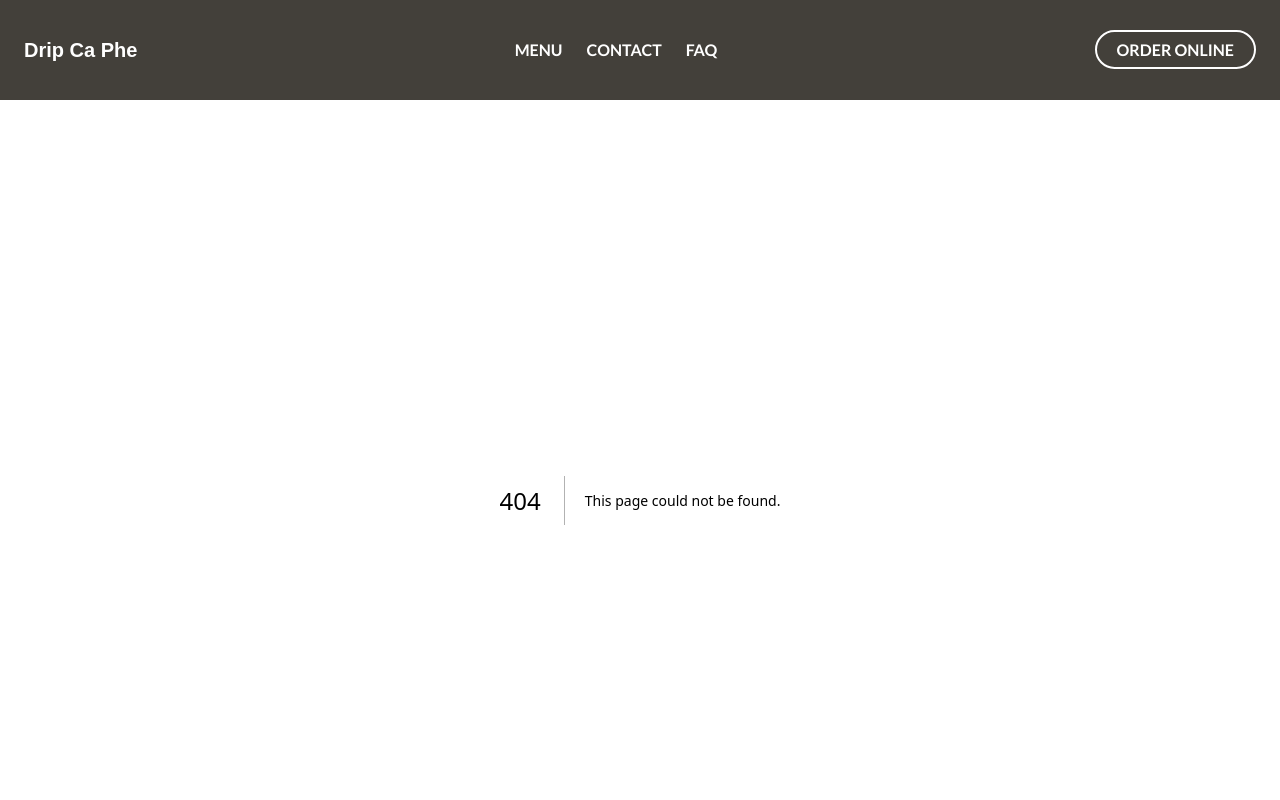
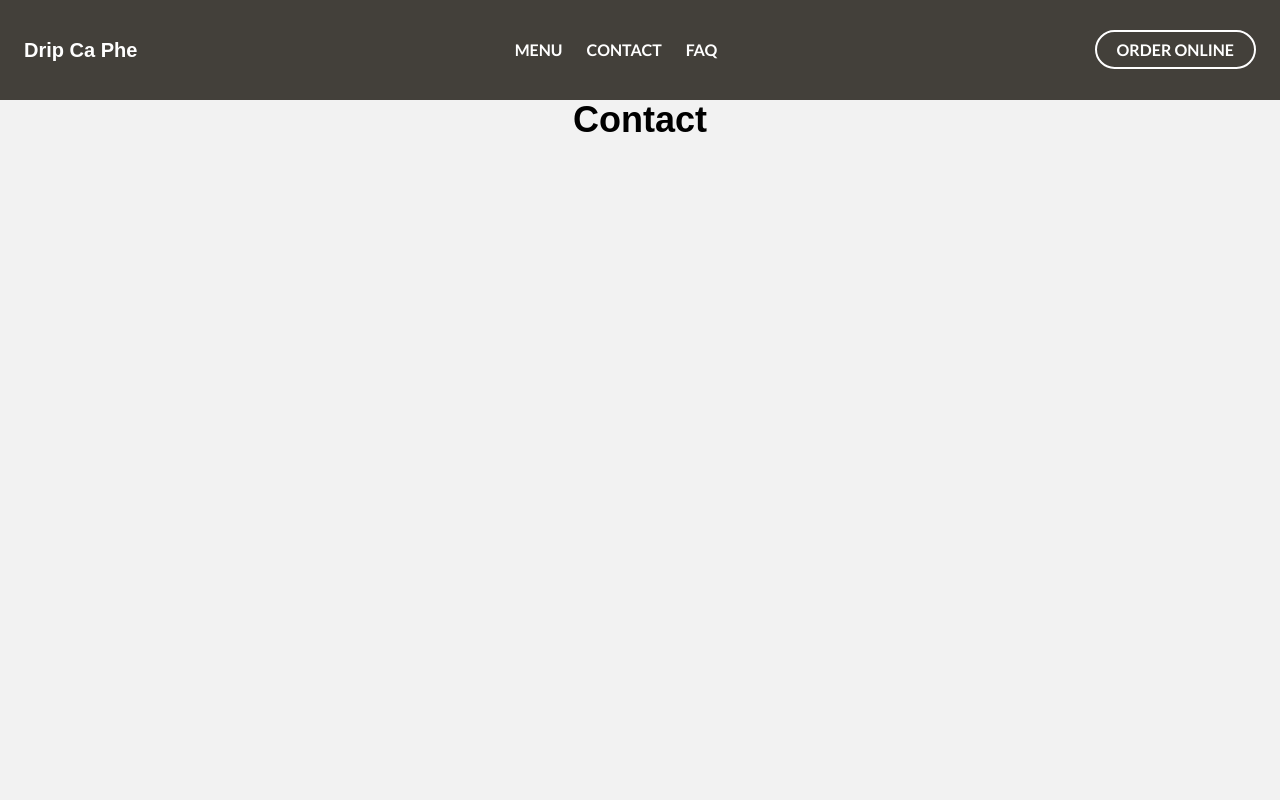
Before and after one commit to lilyv-lai/drip-ca-phe, a Next.js app: page /contact in a window 1280 px wide. Before the commit this address had no page. Shown: the top 800 px of the page. Built offline with nearby package versions, Linux system fonts and the light colour scheme.

Commit message:
added menu, contact, and faq page

```diff
--- /dev/null
+++ b/src/app/contact/page.tsx
@@ -0,0 +1,9 @@
+import { lora } from '../fonts';
+
+export default function Contact() {
+  return (
+      <div className="flex flex-col items-center justify-start min-h-screen text-black">
+        <h1 className="text-4xl font-bold mb-4">Contact</h1>
+      </div>
+    );
+}
--- /dev/null
+++ b/src/app/faq/page.tsx
@@ -0,0 +1,9 @@
+import { lora } from '../fonts';
+
+export default function FAQ() {
+  return (
+      <div className="flex flex-col items-center justify-start min-h-screen text-black">
+        <h1 className="text-4xl font-bold mb-4">FAQ</h1>
+      </div>
+    );
+}
--- /dev/null
+++ b/src/app/menu/page.tsx
@@ -0,0 +1,9 @@
+import { lora } from '../fonts';
+
+export default function Menu() {
+  return (
+      <div className="flex flex-col items-center justify-start min-h-screen text-black">
+        <h1 className="text-4xl font-bold mb-4">Menu</h1>
+      </div>
+    );
+}
--- a/src/app/page.tsx
+++ b/src/app/page.tsx
@@ -1,12 +1,13 @@
 import { lora } from './fonts';
+import Link from 'next/link'
 
 export default function Home() {
   return (
     <div className="flex flex-col items-center justify-start min-h-screen text-black">
       <h1 className="text-4xl font-bold mb-4">Drip Ca Phe</h1>
-      <a href="/menu" className={`${lora.className} font-bold bg-[#677D50] text-white px-6 py-3 rounded-full hover:bg-[#556842] transition-colors`}>
+      <Link href="/menu" className={`${lora.className} font-bold bg-[#677D50] text-white px-6 py-3 rounded-full hover:bg-[#556842] transition-colors`}>
         View Menu
-      </a>
+      </Link>
     </div>
   );
 }
--- a/src/components/navbar.tsx
+++ b/src/components/navbar.tsx
@@ -8,8 +8,8 @@ export default function Navbar() {
         <Link href="/" className="text-xl font-bold">Drip Ca Phe</Link>
         <div className="flex items-center space-x-6">
           <Link href="/menu" className={`${lato.className} font-bold hover:underline`}>MENU</Link>
-          <Link href="/about" className={`${lato.className} font-bold hover:underline`}>CONTACT</Link>
-          <Link href="/contact" className={`${lato.className} font-bold hover:underline`}>FAQ</Link>
+          <Link href="/contact" className={`${lato.className} font-bold hover:underline`}>CONTACT</Link>
+          <Link href="/faq" className={`${lato.className} font-bold hover:underline`}>FAQ</Link>
         </div>
         <div className="space-x-4">
           <Link href="/menu" className={`${lato.className} rounded-full border-2 border-white bg-[#43403A] text-white px-5 py-2 font-bold hover:underline transition-colors`}>ORDER ONLINE</Link>
```
